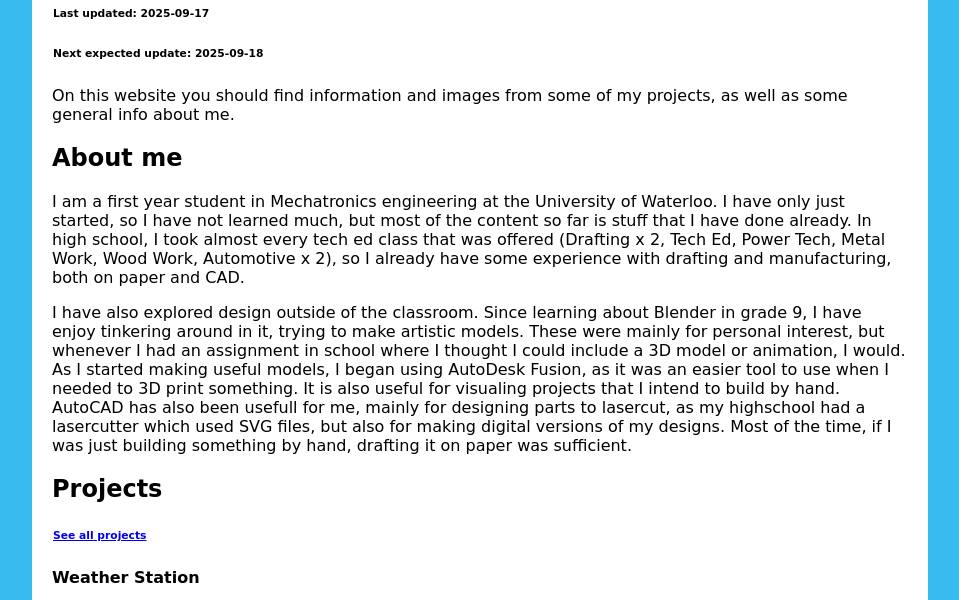
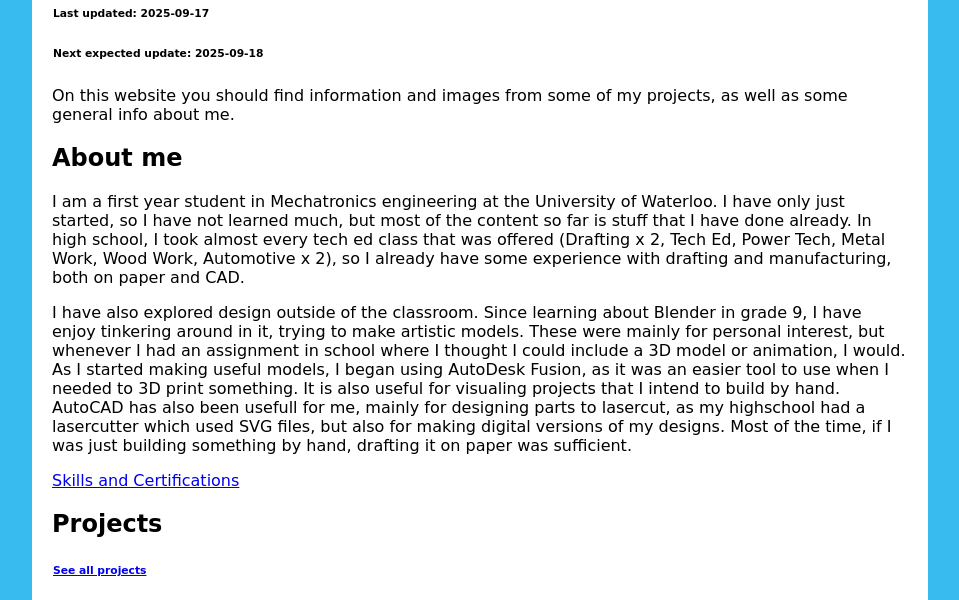
Before and after one commit to CoolGuyMorin/general, a plain HTML site: page index.html in a window 1280 px wide. Shown: the part 151-751 px from the top of the page, without its empty margins (160-1119 px from the left). Drawn offline with Linux system fonts and the light colour scheme.

Commit message:
Update index.html

```diff
--- a/index.html
+++ b/index.html
@@ -14,6 +14,8 @@
   <h2>About me</h2>
   <p>I am a first year student in Mechatronics engineering at the University of Waterloo. I have only just started, so I have not learned much, but most of the content so far is stuff that I have done already. In high school, I took almost every tech ed class that was offered (Drafting x 2, Tech Ed, Power Tech, Metal Work, Wood Work, Automotive x 2), so I already have some experience with drafting and manufacturing, both on paper and CAD. </p>
   <p>I have also explored design outside of the classroom. Since learning about Blender in grade 9, I have enjoy tinkering around in it, trying to make artistic models. These were mainly for personal interest, but whenever I had an assignment in school where I thought I could include a 3D model or animation, I would. As I started making useful models, I began using AutoDesk Fusion, as it was an easier tool to use when I needed to 3D print something. It is also useful for visualing projects that I intend to build by hand. AutoCAD has also been usefull for me, mainly for designing parts to lasercut, as my highschool had a lasercutter which used SVG files, but also for making digital versions of my designs. Most of the time, if I was just building something by hand, drafting it on paper was sufficient.</p>
+
+  <p><a href="skills.html">Skills and Certifications</a></p>
 
   <h2>Projects</h2>
 <h6><a href="projects.html">See all projects</a></h6>
```
